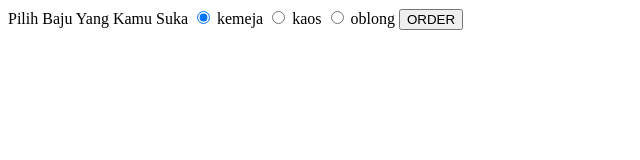
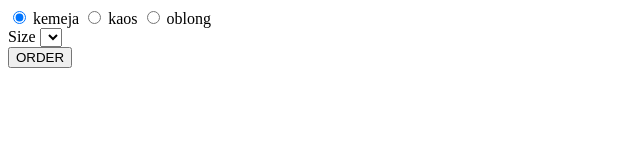
Before and after one commit to latihanhtml2023/html, a plain HTML site: page radio-button.html in a window 1280 px wide. Shown: the whole page, without its empty margins (0-640 px from the left). Drawn offline with Linux system fonts and the light colour scheme.

Commit message:
Update radio-button.html
Menambah Ukuran atau pilihan size

```diff
--- a/radio-button.html
+++ b/radio-button.html
@@ -8,11 +8,16 @@
 </head>
 <body>
     <form action="/order">
+        <div>
+            <input type="radio" name="baju" id="" value="kemeja" checked> <label for="">kemeja</label>
+            <input type="radio" name="baju" id="" value="kaos"> <label for="">kaos</label>
+            <input type="radio" name="baju" id="" value="oblong"> <label for="">oblong</label>
+        </div>
+        <div>
+            <label for="ukuran">Size</label>
+            <select name="ukuran" id="ukuran"></select>
+        </div>
 
-        <label for="">Pilih Baju Yang Kamu Suka</label>
-        <input type="radio" name="baju" id="" value="kemeja" checked> <label for="">kemeja</label>
-        <input type="radio" name="baju" id="" value="kaos"> <label for="">kaos</label>
-        <input type="radio" name="baju" id="" value="oblong"> <label for="">oblong</label>
 
         <button type="submit">ORDER</button>
 
```
